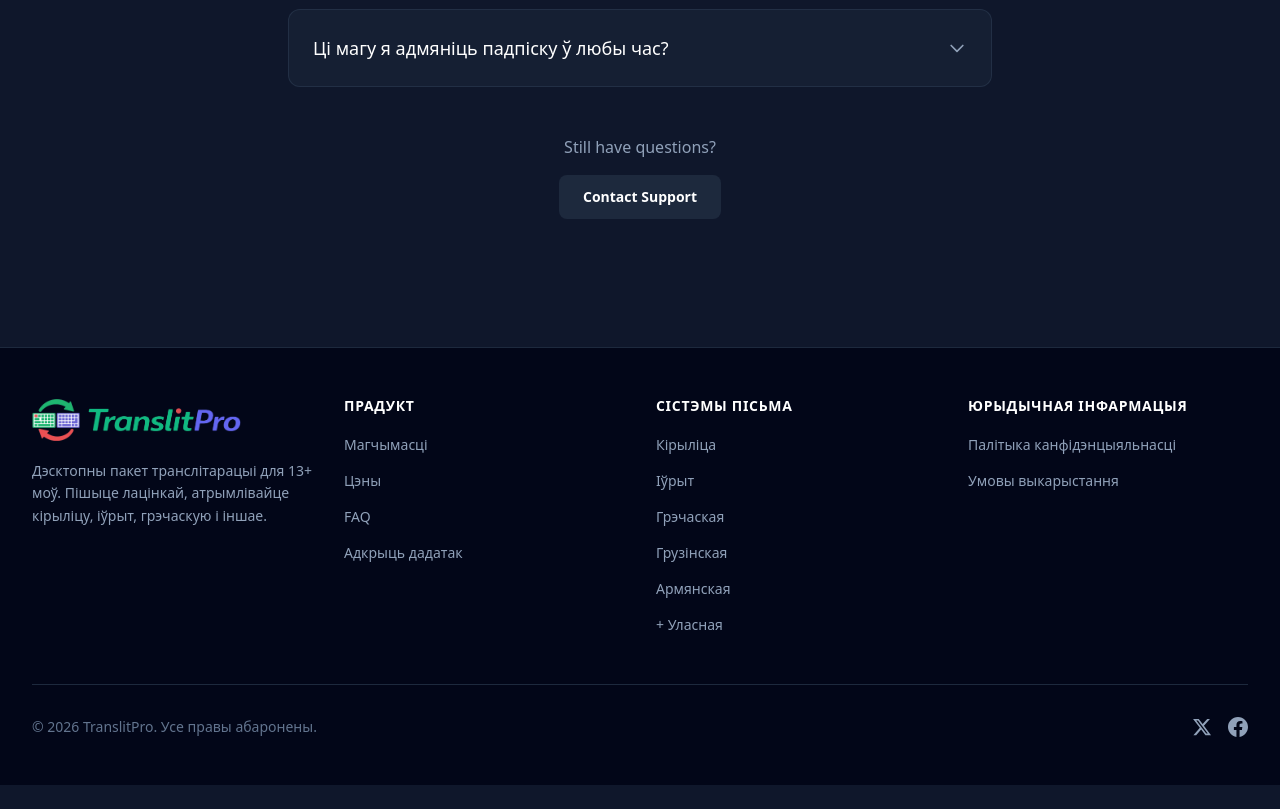
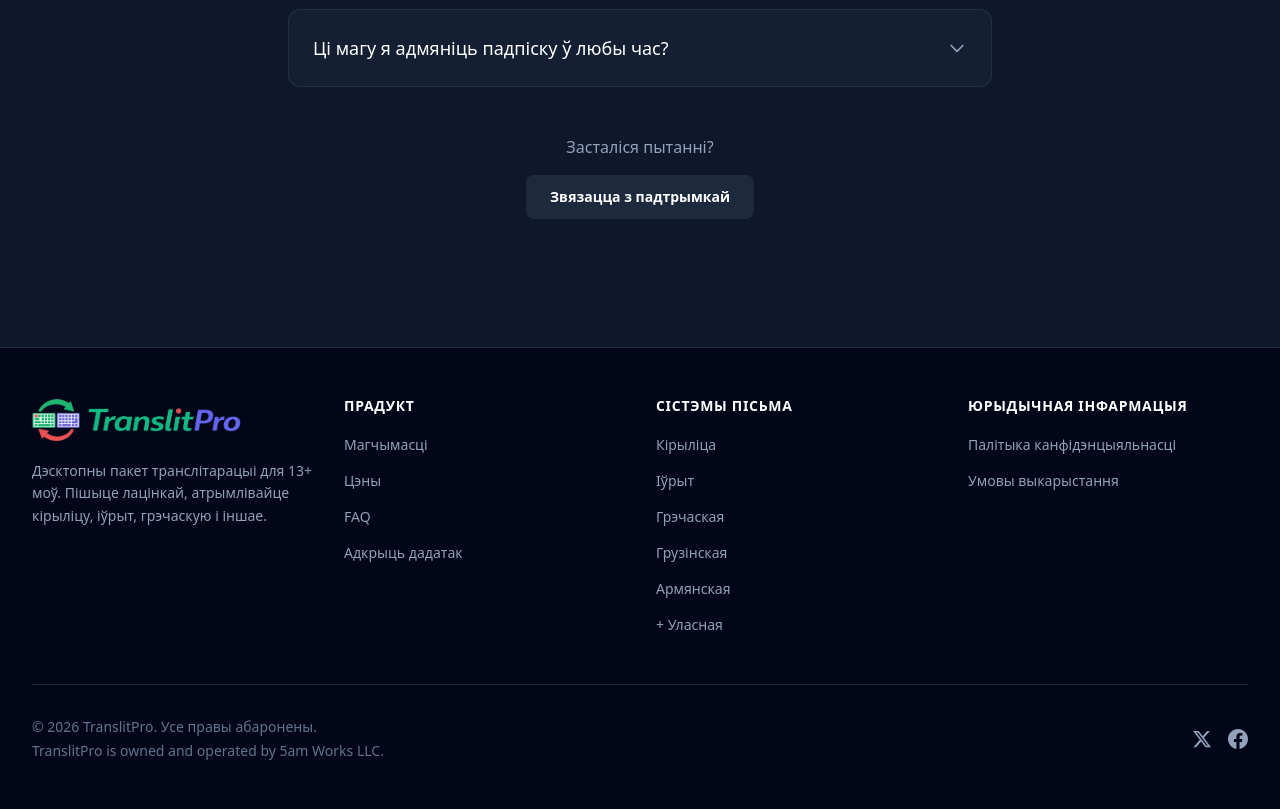
Before and after one commit to Digitaizen/translit-pro-landing, an Astro site: page /be in a window 1280 px wide. Shown: the part 4200-5009 px from the top of the page. Before the commit the page ends 4985 px from the top, so only its background shows below. Built offline with nearby package versions, Linux system fonts and the light colour scheme; Astro itself is replaced by a stand-in of ours.

Commit message:
Add contact support modal with EmailJS integration and i18n support

```diff
--- /dev/null
+++ b/src/components/ContactModal.astro
@@ -0,0 +1,198 @@
+---
+/**
+ * Contact Support Modal component with EmailJS integration.
+ * Displays a form for users to send support messages.
+ */
+
+interface Props {
+  t: any;
+}
+
+const { t } = Astro.props;
+---
+
+<!-- Modal Backdrop -->
+<div
+  id="contact-modal"
+  class="fixed inset-0 z-50 hidden items-center justify-center bg-black/60 backdrop-blur-sm"
+  data-sending={t.contact.sending}
+  data-success={t.contact.successMessage}
+  data-error={t.contact.errorMessage}
+  data-send-button={t.contact.sendButton}
+>
+  <!-- Modal Content -->
+  <div class="relative w-full max-w-2xl mx-4 bg-slate-800 rounded-2xl shadow-2xl border border-slate-700">
+    <!-- Close Button -->
+    <button
+      id="close-modal-btn"
+      class="absolute top-4 end-4 text-slate-400 hover:text-white transition-colors"
+      aria-label="Close modal"
+    >
+      <svg class="w-6 h-6" fill="none" stroke="currentColor" viewBox="0 0 24 24">
+        <path stroke-linecap="round" stroke-linejoin="round" stroke-width="2" d="M6 18L18 6M6 6l12 12" />
+      </svg>
+    </button>
+
+    <!-- Modal Header -->
+    <div class="p-6 border-b border-slate-700">
+      <h3 class="text-xl font-semibold text-white">{t.contact.title}</h3>
+      <p class="text-sm text-slate-400 mt-1">{t.contact.subtitle}</p>
+    </div>
+
+    <!-- Form -->
+    <form id="contact-form" class="p-6 space-y-4">
+      <!-- From (Email) -->
+      <div>
+        <label for="from_email" class="block text-sm font-medium text-slate-300 mb-1">{t.contact.emailLabel}</label>
+        <input
+          type="email"
+          id="from_email"
+          name="from_email"
+          required
+          class="w-full px-4 py-2 bg-slate-900 border border-slate-600 rounded-lg text-white placeholder-slate-500 focus:outline-none focus:ring-2 focus:ring-indigo-500 focus:border-transparent"
+          placeholder={t.contact.emailPlaceholder}
+        />
+      </div>
+
+      <!-- Subject -->
+      <div>
+        <label for="subject" class="block text-sm font-medium text-slate-300 mb-1">{t.contact.subjectLabel}</label>
+        <input
+          type="text"
+          id="subject"
+          name="subject"
+          required
+          class="w-full px-4 py-2 bg-slate-900 border border-slate-600 rounded-lg text-white placeholder-slate-500 focus:outline-none focus:ring-2 focus:ring-indigo-500 focus:border-transparent"
+          placeholder={t.contact.subjectPlaceholder}
+        />
+      </div>
+
+      <!-- Message -->
+      <div>
+        <label for="message" class="block text-sm font-medium text-slate-300 mb-1">{t.contact.messageLabel}</label>
+        <textarea
+          id="message"
+          name="message"
+          rows="6"
+          required
+          class="w-full px-4 py-2 bg-slate-900 border border-slate-600 rounded-lg text-white placeholder-slate-500 focus:outline-none focus:ring-2 focus:ring-indigo-500 focus:border-transparent resize-y min-h-[120px]"
+          placeholder={t.contact.messagePlaceholder}
+        ></textarea>
+      </div>
+
+      <!-- Submit Button -->
+      <button
+        type="submit"
+        id="submit-btn"
+        class="w-full py-3 px-4 bg-indigo-600 hover:bg-indigo-500 text-white font-semibold rounded-lg transition-colors focus:outline-none focus:ring-2 focus:ring-indigo-500 focus:ring-offset-2 focus:ring-offset-slate-800"
+      >
+        {t.contact.sendButton}
+      </button>
+
+      <!-- Status Message -->
+      <div id="form-status" class="hidden text-center text-sm py-2 rounded-lg"></div>
+    </form>
+  </div>
+</div>
+
+<!-- EmailJS SDK -->
+<script is:inline src="https://cdn.jsdelivr.net/npm/@emailjs/browser@4/dist/email.min.js"></script>
+
+<script is:inline>
+  // EmailJS Configuration
+  var EMAILJS_PUBLIC_KEY = 'nojGLmPx9OsV5qy_7';
+  var EMAILJS_SERVICE_ID = 'service_urzvci7';
+  var EMAILJS_TEMPLATE_ID = 'template_hc32wc4';
+
+  // Initialize EmailJS
+  emailjs.init(EMAILJS_PUBLIC_KEY);
+
+  var modal = document.getElementById('contact-modal');
+  var closeBtn = document.getElementById('close-modal-btn');
+  var form = document.getElementById('contact-form');
+  var submitBtn = document.getElementById('submit-btn');
+  var formStatus = document.getElementById('form-status');
+
+  // Opens the contact support modal
+  window.openContactModal = function() {
+    if (modal) {
+      modal.classList.remove('hidden');
+      modal.classList.add('flex');
+    }
+    document.body.style.overflow = 'hidden';
+  };
+
+  // Close modal function
+  function closeModal() {
+    if (modal) {
+      modal.classList.add('hidden');
+      modal.classList.remove('flex');
+    }
+    document.body.style.overflow = '';
+    if (form) form.reset();
+    if (formStatus) formStatus.classList.add('hidden');
+  }
+
+  if (closeBtn) {
+    closeBtn.addEventListener('click', closeModal);
+  }
+
+  if (modal) {
+    modal.addEventListener('click', function(e) {
+      if (e.target === modal) closeModal();
+    });
+  }
+
+  // Handle escape key
+  document.addEventListener('keydown', function(e) {
+    if (e.key === 'Escape' && modal && !modal.classList.contains('hidden')) {
+      closeModal();
+    }
+  });
+
+  // Get translations from data attributes
+  var i18n = {
+    sending: modal ? modal.getAttribute('data-sending') : 'Sending...',
+    success: modal ? modal.getAttribute('data-success') : 'Message sent successfully!',
+    error: modal ? modal.getAttribute('data-error') : 'Failed to send message. Please try again.',
+    sendButton: modal ? modal.getAttribute('data-send-button') : 'Send Message'
+  };
+
+  // Form submission
+  if (form) {
+    form.addEventListener('submit', function(e) {
+      e.preventDefault();
+
+      if (!submitBtn || !formStatus) return;
+
+      submitBtn.textContent = i18n.sending;
+      submitBtn.setAttribute('disabled', 'true');
+
+      var formData = new FormData(form);
+      var templateParams = {
+        from_email: formData.get('from_email'),
+        subject: formData.get('subject'),
+        message: formData.get('message'),
+        to_email: 'support@translitpro.com'
+      };
+
+      emailjs.send(EMAILJS_SERVICE_ID, EMAILJS_TEMPLATE_ID, templateParams)
+        .then(function() {
+          formStatus.textContent = i18n.success;
+          formStatus.className = 'text-center text-sm py-2 rounded-lg bg-green-900/50 text-green-400';
+          formStatus.classList.remove('hidden');
+          form.reset();
+          setTimeout(closeModal, 2000);
+        })
+        .catch(function() {
+          formStatus.textContent = i18n.error;
+          formStatus.className = 'text-center text-sm py-2 rounded-lg bg-red-900/50 text-red-400';
+          formStatus.classList.remove('hidden');
+        })
+        .finally(function() {
+          submitBtn.textContent = i18n.sendButton;
+          submitBtn.removeAttribute('disabled');
+        });
+    });
+  }
+</script>
--- a/src/components/FAQ.astro
+++ b/src/components/FAQ.astro
@@ -3,6 +3,8 @@
  * FAQ section component with structured data for SEO.
  * Expandable accordion-style questions and answers.
  */
+
+import ContactModal from './ContactModal.astro';
 
 interface Props {
   t: any;
@@ -70,13 +72,17 @@ const faqStructuredData = {
 
     <!-- Contact CTA -->
     <div class="mt-12 text-center">
-      <p class="text-slate-400 mb-4">Still have questions?</p>
-      <a
-        href="mailto:support@translitpro.com"
-        class="inline-flex items-center px-6 py-3 text-sm font-semibold text-white bg-slate-800 hover:bg-slate-700 rounded-lg transition-colors"
+      <p class="text-slate-400 mb-4">{t.contact.stillHaveQuestions}</p>
+      <button
+        type="button"
+        onclick="window.openContactModal()"
+        class="inline-flex items-center px-6 py-3 text-sm font-semibold text-white bg-slate-800 hover:bg-slate-700 rounded-lg transition-colors cursor-pointer"
       >
-        Contact Support
-      </a>
+        {t.contact.contactSupport}
+      </button>
     </div>
   </div>
 </section>
+
+<!-- Contact Support Modal -->
+<ContactModal t={t} />
--- a/src/components/Footer.astro
+++ b/src/components/Footer.astro
@@ -61,9 +61,10 @@ const currentYear = new Date().getFullYear();
 
     <!-- Bottom Bar -->
     <div class="pt-8 border-t border-slate-800 flex flex-col sm:flex-row items-center justify-between gap-4">
-      <p class="text-slate-500 text-sm">
-        {t.footer.copyright.replace('{{year}}', currentYear.toString())}
-      </p>
+      <div class="text-slate-500 text-sm text-center sm:text-left">
+        <p>{t.footer.copyright.replace('{{year}}', currentYear.toString())}</p>
+        <p class="mt-1">TranslitPro is owned and operated by 5am Works LLC.</p>
+      </div>
 
       <!-- Social Links -->
       <div class="flex items-center gap-4">
--- a/src/i18n/locales/be.json
+++ b/src/i18n/locales/be.json
@@ -171,6 +171,22 @@
       }
     }
   },
+  "contact": {
+    "title": "Звязацца з падтрымкай",
+    "subtitle": "Мы адкажам як мага хутчэй.",
+    "stillHaveQuestions": "Засталіся пытанні?",
+    "contactSupport": "Звязацца з падтрымкай",
+    "emailLabel": "Ваш email",
+    "emailPlaceholder": "you@example.com",
+    "subjectLabel": "Тэма",
+    "subjectPlaceholder": "Чым мы можам дапамагчы?",
+    "messageLabel": "Паведамленне",
+    "messagePlaceholder": "Апішыце вашу праблему або пытанне...",
+    "sendButton": "Адправіць",
+    "sending": "Адпраўка...",
+    "successMessage": "Паведамленне паспяхова адпраўлена!",
+    "errorMessage": "Не ўдалося адправіць паведамленне. Паспрабуйце яшчэ раз."
+  },
   "footer": {
     "tagline": "Дэсктопны пакет транслітарацыі для 13+ моў. Пішыце лацінкай, атрымлівайце кірыліцу, іўрыт, грэчаскую і іншае.",
     "product": "Прадукт",
--- a/src/i18n/locales/bg.json
+++ b/src/i18n/locales/bg.json
@@ -171,6 +171,22 @@
       }
     }
   },
+  "contact": {
+    "title": "Свържете се с поддръжката",
+    "subtitle": "Ще ви отговорим възможно най-скоро.",
+    "stillHaveQuestions": "Имате още въпроси?",
+    "contactSupport": "Свържете се с поддръжката",
+    "emailLabel": "Вашият имейл",
+    "emailPlaceholder": "you@example.com",
+    "subjectLabel": "Тема",
+    "subjectPlaceholder": "С какво можем да помогнем?",
+    "messageLabel": "Съобщение",
+    "messagePlaceholder": "Опишете вашия проблем или въпрос...",
+    "sendButton": "Изпратете",
+    "sending": "Изпращане...",
+    "successMessage": "Съобщението е изпратено успешно!",
+    "errorMessage": "Неуспешно изпращане на съобщение. Моля, опитайте отново."
+  },
   "footer": {
     "tagline": "Десктоп пакет за транслитерация на 13+ езика. Пишете на латиница, получете кирилица, иврит, гръцки и др.",
     "product": "Продукт",
--- a/src/i18n/locales/el.json
+++ b/src/i18n/locales/el.json
@@ -171,6 +171,38 @@
       }
     }
   },
+  "contact": {
+    "title": "Επικοινωνία με την Υποστήριξη",
+    "subtitle": "Θα σας απαντήσουμε το συντομότερο δυνατό.",
+    "stillHaveQuestions": "Έχετε ακόμα ερωτήσεις;",
+    "contactSupport": "Επικοινωνία με την Υποστήριξη",
+    "emailLabel": "Το email σας",
+    "emailPlaceholder": "you@example.com",
+    "subjectLabel": "Θέμα",
+    "subjectPlaceholder": "Πώς μπορούμε να βοηθήσουμε;",
+    "messageLabel": "Μήνυμα",
+    "messagePlaceholder": "Περιγράψτε το πρόβλημα ή την ερώτησή σας...",
+    "sendButton": "Αποστολή",
+    "sending": "Αποστολή...",
+    "successMessage": "Το μήνυμα στάλθηκε επιτυχώς!",
+    "errorMessage": "Αποτυχία αποστολής μηνύματος. Παρακαλώ δοκιμάστε ξανά."
+  },
+  "contact": {
+    "title": "Επικοινωνία με την Υποστήριξη",
+    "subtitle": "Θα σας απαντήσουμε το συντομότερο δυνατό.",
+    "stillHaveQuestions": "Έχετε ακόμα ερωτήσεις;",
+    "contactSupport": "Επικοινωνία με την Υποστήριξη",
+    "emailLabel": "Το email σας",
+    "emailPlaceholder": "you@example.com",
+    "subjectLabel": "Θέμα",
+    "subjectPlaceholder": "Πώς μπορούμε να βοηθήσουμε;",
+    "messageLabel": "Μήνυμα",
+    "messagePlaceholder": "Περιγράψτε το πρόβλημα ή την ερώτησή σας...",
+    "sendButton": "Αποστολή",
+    "sending": "Αποστολή...",
+    "successMessage": "Το μήνυμα στάλθηκε επιτυχώς!",
+    "errorMessage": "Αποτυχία αποστολής. Παρακαλώ δοκιμάστε ξανά."
+  },
   "footer": {
     "tagline": "Desktop σουίτα μεταγραμματισμού για 13+ γλώσσες. Πληκτρολογήστε σε Λατινικούς χαρακτήρες, λάβετε Κυριλλικά, Εβραϊκά, Ελληνικά και άλλα.",
     "product": "Προϊόν",
--- a/src/i18n/locales/en.json
+++ b/src/i18n/locales/en.json
@@ -171,6 +171,22 @@
       }
     }
   },
+  "contact": {
+    "title": "Contact Support",
+    "subtitle": "We'll get back to you as soon as possible.",
+    "stillHaveQuestions": "Still have questions?",
+    "contactSupport": "Contact Support",
+    "emailLabel": "Your Email",
+    "emailPlaceholder": "you@example.com",
+    "subjectLabel": "Subject",
+    "subjectPlaceholder": "How can we help?",
+    "messageLabel": "Message",
+    "messagePlaceholder": "Describe your issue or question...",
+    "sendButton": "Send Message",
+    "sending": "Sending...",
+    "successMessage": "Message sent successfully!",
+    "errorMessage": "Failed to send message. Please try again."
+  },
   "footer": {
     "tagline": "Desktop transliteration suite for 13+ languages. Type in Latin, get Cyrillic, Hebrew, Greek, and more.",
     "product": "Product",
--- a/src/i18n/locales/he.json
+++ b/src/i18n/locales/he.json
@@ -171,6 +171,22 @@
       }
     }
   },
+  "contact": {
+    "title": "יצירת קשר עם התמיכה",
+    "subtitle": "נחזור אליך בהקדם האפשרי.",
+    "stillHaveQuestions": "עדיין יש לך שאלות?",
+    "contactSupport": "יצירת קשר עם התמיכה",
+    "emailLabel": "האימייל שלך",
+    "emailPlaceholder": "you@example.com",
+    "subjectLabel": "נושא",
+    "subjectPlaceholder": "איך נוכל לעזור?",
+    "messageLabel": "הודעה",
+    "messagePlaceholder": "תאר את הבעיה או השאלה שלך...",
+    "sendButton": "שליחה",
+    "sending": "שולח...",
+    "successMessage": "ההודעה נשלחה בהצלחה!",
+    "errorMessage": "שליחת ההודעה נכשלה. אנא נסה שוב."
+  },
   "footer": {
     "tagline": "חבילת תעתיק למחשב ליותר מ-13 שפות. הקלידו בלטינית, קבלו קירילית, עברית, יוונית ועוד.",
     "product": "מוצר",
--- a/src/i18n/locales/hy.json
+++ b/src/i18n/locales/hy.json
@@ -171,6 +171,22 @@
       }
     }
   },
+  "contact": {
+    "title": "Կապվել աջակցման թիմի հետ",
+    "subtitle": "Մենք կպատասխանենք ձեզ հնարավորինս սեղմ ժամկետներում:",
+    "stillHaveQuestions": "Դեռ հարցեր ունե՞ք:",
+    "contactSupport": "Կապվել աջակցման թիմի հետ",
+    "emailLabel": "Ձեր էլ. հասցեն",
+    "emailPlaceholder": "you@example.com",
+    "subjectLabel": "Թեմա",
+    "subjectPlaceholder": "Ինչո՞վ կարող ենք օգնել:",
+    "messageLabel": "Հաղորդագրություն",
+    "messagePlaceholder": "Նկարագրեք ձեր խնդիրը կամ հարցը...",
+    "sendButton": "Ուղարկել հաղորդագրությունը",
+    "sending": "Ուղարկվում է...",
+    "successMessage": "Հաղորդագրությունը հաջողությամբ ուղարկվեց:",
+    "errorMessage": "Չհաջողվեց ուղարկել հաղորդագրությունը: Խնդրում ենք նորից փորձել:"
+  },
   "footer": {
     "tagline": "Տրանսլիտերացիայի համակարգչային փաթեթ 13+ լեզուների համար: Գրեք լատինատառ, ստացեք կիրիլիցա, եբրայերեն, հունարեն և ավելին:",
     "product": "Արտադրանք",
--- a/src/i18n/locales/ka.json
+++ b/src/i18n/locales/ka.json
@@ -171,6 +171,22 @@
       }
     }
   },
+  "contact": {
+    "title": "მხარდაჭერასთან დაკავშირება",
+    "subtitle": "რაც შეიძლება მალე დაგიკავშირდებით.",
+    "stillHaveQuestions": "კიდევ გაქვთ კითხვები?",
+    "contactSupport": "მხარდაჭერასთან დაკავშირება",
+    "emailLabel": "თქვენი ელფოსტა",
+    "emailPlaceholder": "you@example.com",
+    "subjectLabel": "თემა",
+    "subjectPlaceholder": "როგორ შეგვიძლია დაგეხმაროთ?",
+    "messageLabel": "შეტყობინება",
+    "messagePlaceholder": "აღწერეთ თქვენი პრობლემა ან კითხვა...",
+    "sendButton": "გაგზავნა",
+    "sending": "იგზავნება...",
+    "successMessage": "შეტყობინება წარმატებით გაიგზავნა!",
+    "errorMessage": "შეტყობინების გაგზავნა ვერ მოხერხდა. სცადეთ ხელახლა."
+  },
   "footer": {
     "tagline": "დესკტოპ ტრანსლიტერაციის ნაკრები 13+ ენისთვის. წერეთ ლათინურად, მიიღეთ კირილიცა, ებრაული, ბერძნული და სხვა.",
     "product": "პროდუქტი",
--- a/src/i18n/locales/kk.json
+++ b/src/i18n/locales/kk.json
@@ -171,6 +171,22 @@
       }
     }
   },
+  "contact": {
+    "title": "Қолдау қызметіне хабарласу",
+    "subtitle": "Біз сізге мүмкіндігінше тезірек жауап береміз.",
+    "stillHaveQuestions": "Әлі сұрақтарыңыз бар ма?",
+    "contactSupport": "Қолдау қызметіне хабарласу",
+    "emailLabel": "Электрондық поштаңыз",
+    "emailPlaceholder": "you@example.com",
+    "subjectLabel": "Тақырып",
+    "subjectPlaceholder": "Қалай көмектесе аламыз?",
+    "messageLabel": "Хабарлама",
+    "messagePlaceholder": "Мәселеңізді немесе сұрағыңызды сипаттаңыз...",
+    "sendButton": "Жіберу",
+    "sending": "Жіберілуде...",
+    "successMessage": "Хабарлама сәтті жіберілді!",
+    "errorMessage": "Хабарлама жіберілмеді. Қайта көріңіз."
+  },
   "footer": {
     "tagline": "13+ тілге арналған десктоптық транслитерация топтамасы. Латынша теріп, кириллица, иврит, грек және басқа тілдерді алыңыз.",
     "product": "Өнім",
--- a/src/i18n/locales/lt.json
+++ b/src/i18n/locales/lt.json
@@ -171,6 +171,22 @@
       }
     }
   },
+  "contact": {
+    "title": "Susisiekite su palaikymu",
+    "subtitle": "Atsakysime kuo greičiau.",
+    "stillHaveQuestions": "Dar turite klausimų?",
+    "contactSupport": "Susisiekite su palaikymu",
+    "emailLabel": "Jūsų el. paštas",
+    "emailPlaceholder": "you@example.com",
+    "subjectLabel": "Tema",
+    "subjectPlaceholder": "Kaip galime padėti?",
+    "messageLabel": "Žinutė",
+    "messagePlaceholder": "Aprašykite savo problemą ar klausimą...",
+    "sendButton": "Siųsti",
+    "sending": "Siunčiama...",
+    "successMessage": "Žinutė sėkmingai išsiųsta!",
+    "errorMessage": "Nepavyko išsiųsti žinutės. Bandykite dar kartą."
+  },
   "footer": {
     "tagline": "Stalinis transliteracijos rinkinys 13+ kalbų. Rašykite lotyniškais rašmenimis, gaukite kirilicą, hebrajų, graikų ir kitas kalbas.",
     "product": "Produktas",
--- a/src/i18n/locales/ru.json
+++ b/src/i18n/locales/ru.json
@@ -171,6 +171,22 @@
       }
     }
   },
+  "contact": {
+    "title": "Связаться с поддержкой",
+    "subtitle": "Мы ответим вам как можно скорее.",
+    "stillHaveQuestions": "Остались вопросы?",
+    "contactSupport": "Связаться с поддержкой",
+    "emailLabel": "Ваш email",
+    "emailPlaceholder": "you@example.com",
+    "subjectLabel": "Тема",
+    "subjectPlaceholder": "Чем мы можем помочь?",
+    "messageLabel": "Сообщение",
+    "messagePlaceholder": "Опишите вашу проблему или вопрос...",
+    "sendButton": "Отправить",
+    "sending": "Отправка...",
+    "successMessage": "Сообщение успешно отправлено!",
+    "errorMessage": "Не удалось отправить сообщение. Попробуйте ещё раз."
+  },
   "footer": {
     "tagline": "Настольный пакет транслитерации для 13+ языков. Печатайте латиницей, получайте кириллицу, иврит, греческий и другие.",
     "product": "Продукт",
--- a/src/i18n/locales/rue.json
+++ b/src/i18n/locales/rue.json
@@ -171,6 +171,22 @@
       }
     }
   },
+  "contact": {
+    "title": "Зв'язати ся з підтримков",
+    "subtitle": "Одповіме вам як найборже.",
+    "stillHaveQuestions": "Ще маєте питаня?",
+    "contactSupport": "Зв'язати ся з підтримков",
+    "emailLabel": "Ваш email",
+    "emailPlaceholder": "you@example.com",
+    "subjectLabel": "Тема",
+    "subjectPlaceholder": "Як можеме помочі?",
+    "messageLabel": "Повідомліня",
+    "messagePlaceholder": "Опиште свою проблему або питаня...",
+    "sendButton": "Послати",
+    "sending": "Посыламе...",
+    "successMessage": "Повідомліня успішно послане!",
+    "errorMessage": "Не удало ся послати повідомліня. Спробуйте знова."
+  },
   "footer": {
     "tagline": "Десктопный пакет транслітерації про 13+ языків. Пиште латинков, достаньте кирилицю, іврит, ґрецькый і інше.",
     "product": "Продукт",
--- a/src/i18n/locales/tg.json
+++ b/src/i18n/locales/tg.json
@@ -171,6 +171,22 @@
       }
     }
   },
+  "contact": {
+    "title": "Бо дастгирӣ тамос гиред",
+    "subtitle": "Мо ҳарчи зудтар ба шумо ҷавоб медиҳем.",
+    "stillHaveQuestions": "Боз саволҳо доред?",
+    "contactSupport": "Бо дастгирӣ тамос гиред",
+    "emailLabel": "Почтаи электронии шумо",
+    "emailPlaceholder": "you@example.com",
+    "subjectLabel": "Мавзӯъ",
+    "subjectPlaceholder": "Чӣ гуна метавонем кӯмак кунем?",
+    "messageLabel": "Паём",
+    "messagePlaceholder": "Мушкилӣ ё саволи худро тавсиф кунед...",
+    "sendButton": "Фиристодан",
+    "sending": "Фиристода мешавад...",
+    "successMessage": "Паём бомуваффақият фиристода шуд!",
+    "errorMessage": "Паём фиристода нашуд. Лутфан бори дигар кӯшиш кунед."
+  },
   "footer": {
     "tagline": "Маҷмӯи транслитератсияи мизи корӣ барои 13+ забон. Бо лотинӣ бинависед, кирилӣ, ибрӣ, юнонӣ ва ғайраро ба даст оред.",
     "product": "Маҳсулот",
--- a/src/i18n/locales/uk.json
+++ b/src/i18n/locales/uk.json
@@ -171,6 +171,22 @@
       }
     }
   },
+  "contact": {
+    "title": "Зв'язатися з підтримкою",
+    "subtitle": "Ми відповімо якнайшвидше.",
+    "stillHaveQuestions": "Залишились питання?",
+    "contactSupport": "Зв'язатися з підтримкою",
+    "emailLabel": "Ваш email",
+    "emailPlaceholder": "you@example.com",
+    "subjectLabel": "Тема",
+    "subjectPlaceholder": "Чим ми можемо допомогти?",
+    "messageLabel": "Повідомлення",
+    "messagePlaceholder": "Опишіть вашу проблему або питання...",
+    "sendButton": "Надіслати",
+    "sending": "Надсилання...",
+    "successMessage": "Повідомлення успішно надіслано!",
+    "errorMessage": "Не вдалося надіслати повідомлення. Спробуйте ще раз."
+  },
   "footer": {
     "tagline": "Десктопний пакет транслітерації для 13+ мов. Пишіть латиницею, отримуйте кирилицю, іврит, грецьку та інші мови.",
     "product": "Продукт",
```
Also changed, not shown: README.md.
